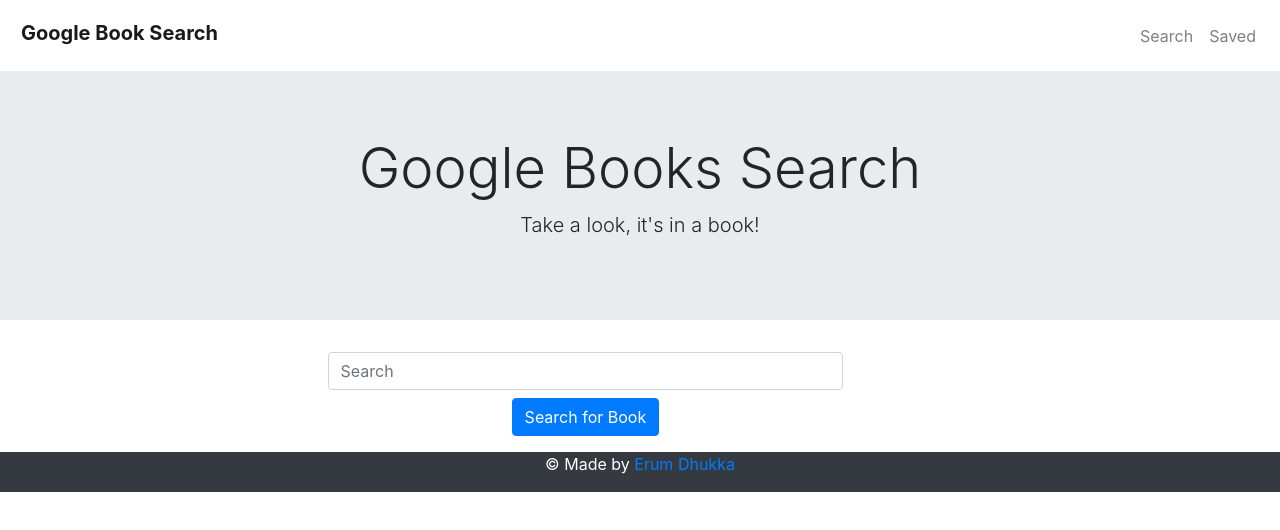
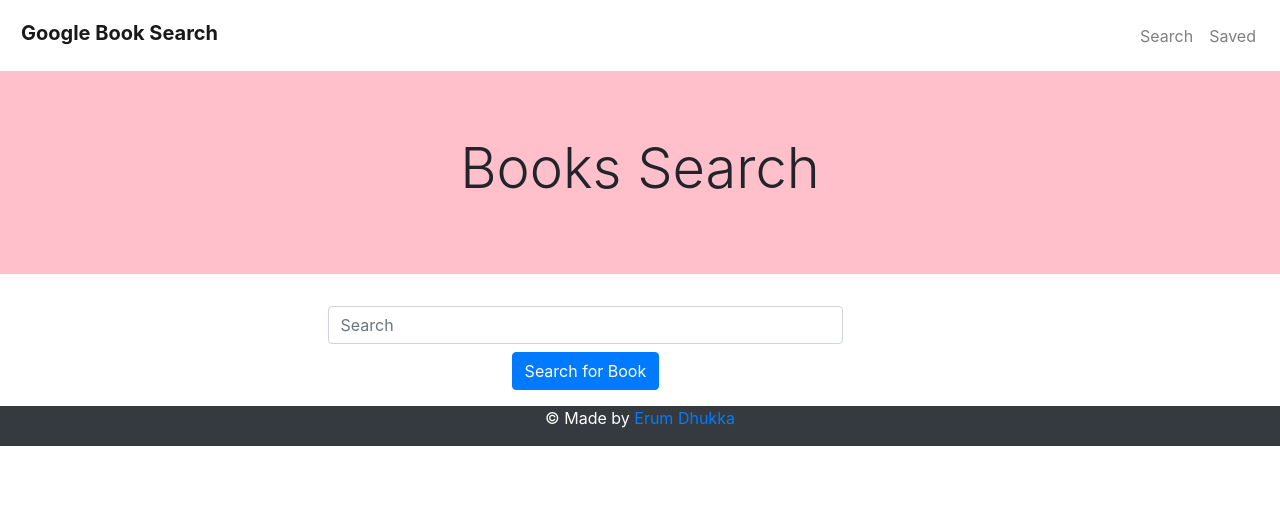
Before and after one commit to erumd/Book-Search, a React (Create React App) app in the folder client/: page / in a window 1280 px wide. Shown: the top 530 px of the page. Built offline with nearby package versions, Linux system fonts and the light colour scheme.

Commit message:
css changes

```diff
--- a/client/src/components/Jumbotron/Jumbotron.js
+++ b/client/src/components/Jumbotron/Jumbotron.js
@@ -2,12 +2,11 @@
 
 const Jumbotron = () => {
   return (
-    <div className="jumbotron jumbotron-fluid">
-      <div className="container">
-        <h1 className="display-4 text-center">Google Books Search</h1>
-        <p className="lead text-center">
-          Take a look, it's in a book!
-        </p>
+    <div className="jumbotron jumbotron-fluid" style={{backgroundColor: "pink"}}>
+      <div className="container" >
+        <h1 className="display-4 text-center"> Books Search</h1>
+        {/* <p className="lead text-center">
+        </p> */}
       </div>
     </div>
   );
--- a/client/src/components/card/BookCard.js
+++ b/client/src/components/card/BookCard.js
@@ -1,7 +1,7 @@
 import React, { useState } from 'react';
 import axios from 'axios';
 
-const BookCard = ({ title, authors, image, description, googleLink }) => {
+const BookCard = ({ title, authors,description, image, googleLink }) => {
   const [newBook] = useState({
     title: title,
     authors: authors,
@@ -9,18 +9,17 @@
     image: image,
     googleLink: googleLink,
   });
-  // save function
   const handleSave = (e) => {
     axios
       .post('/api/books', newBook)
       .then((res) => {
         console.log(res);
-        // window.location.reload(false);
       })
       .catch((err) => console.log(err));
   };
   return (
-    <div className="container border">
+    <div className="container border" style={{backgroundColor: ""}}>
+      <p style={{ color: 'navy' }}>
         <div className="row">
           <div className="col-12">
             <h3 className="float">{title}</h3>
@@ -33,7 +32,7 @@
         </div>
         <div className="row">
           <div className="col-2">
-          <img style={{ maxWidth: '100%' }} src={image} alt={title} />
+            <img style={{ maxWidth: '100%' }} alt={title} src={image}  />
           </div>
           <div className="col-10">
             <p>{description}</p>
@@ -55,7 +54,7 @@
             </button>
           </a>
         </div>
-
+        </p>
     </div>
 
   );
```
Also changed, not shown: 1 other file (tests, documents, lock files or other folders). Lines whose indentation alone changed are shown as unchanged.
